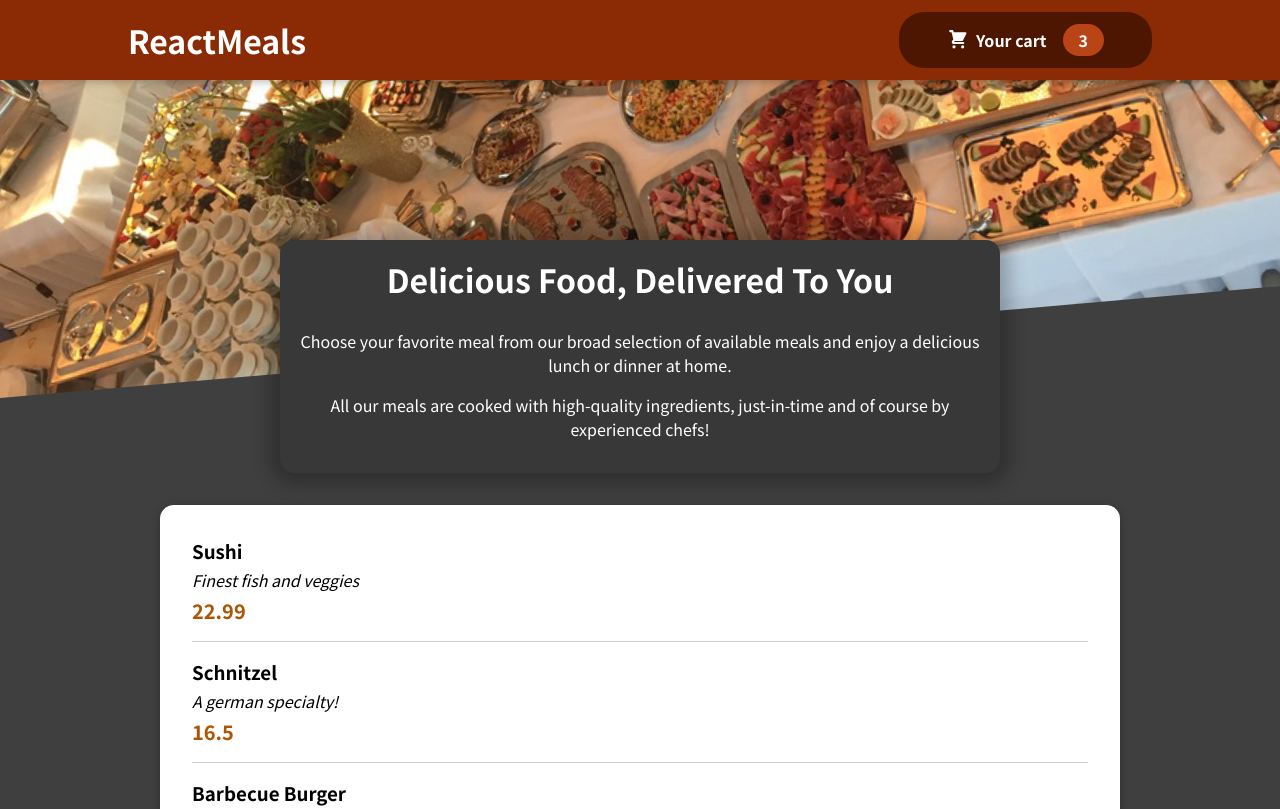
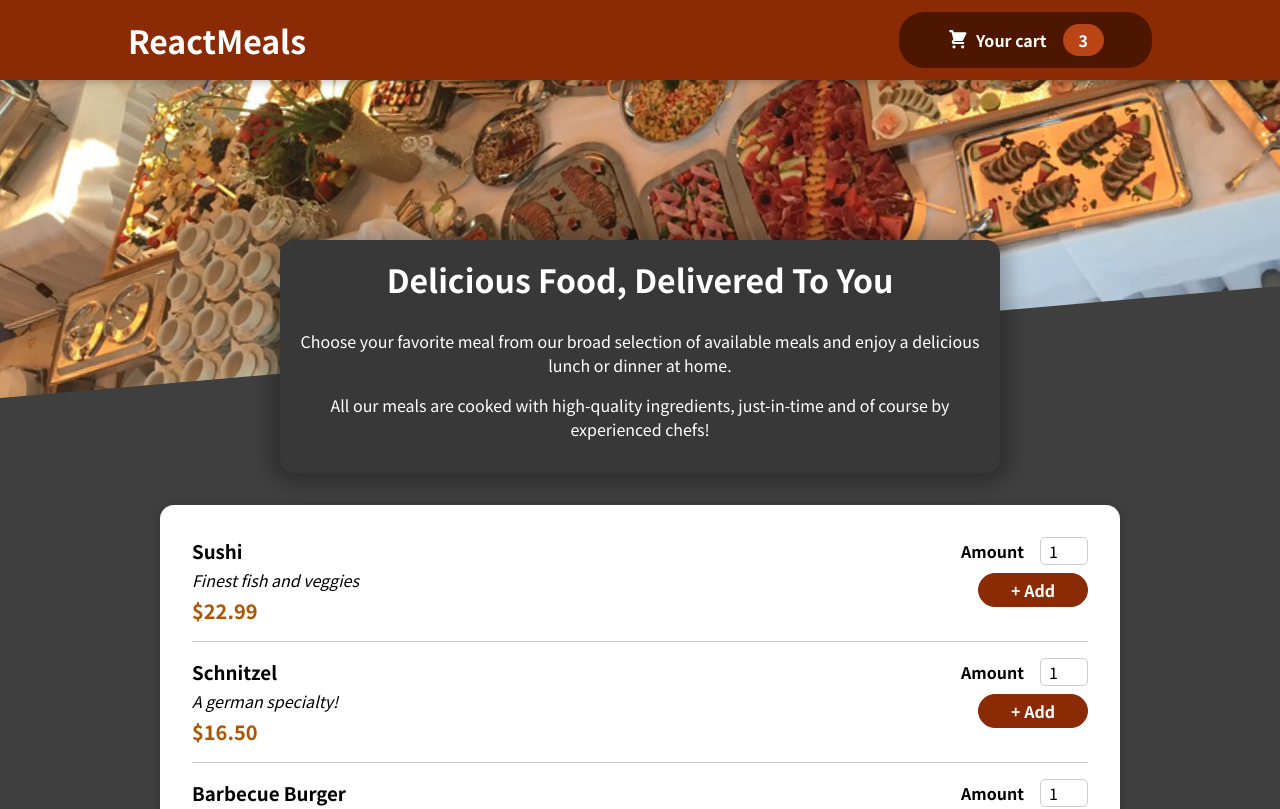
Before and after one commit to MohammedMazher1/Food_Order_App, a React (Create React App) app: page / in a window 1280 px wide. Shown: the top 809 px of the page. Built offline with nearby package versions, Linux system fonts and the light colour scheme.

Commit message:
add mealItemForm to complate the project style

```diff
--- a/src/components/Meals/MealItems/MealItem.js
+++ b/src/components/Meals/MealItems/MealItem.js
@@ -1,15 +1,15 @@
 import classes from "./MealItem.module.css"
-
+import MealItemForm from "./MealItemForm"
 const MealItem = props => {
     const price = `$${props.price.toFixed(2)}`
     return <li className={classes.meal}>
         <div>
             <h3>{props.name}</h3>
             <div className={classes.description}>{props.description}</div>
-            <div className={classes.price }>{props.price}</div>
+            <div className={classes.price}>{price}</div>
         </div>
         <div>
-
+            <MealItemForm />
         </div>
     </li>
 }
--- a/src/components/Meals/MealItems/MealItemForm.js
+++ b/src/components/Meals/MealItems/MealItemForm.js
@@ -0,0 +1,23 @@
+import Input from '../../UI/Input';
+import classes from './MealItemForm.module.css';
+
+const MealItemForm = (props) => {
+  return (
+    <form className={classes.form}>
+      <Input
+        label='Amount'
+        input={{
+          id: 'amount_' + props.id,
+          type: 'number',
+          min: '1',
+          max: '5',
+          step: '1',
+          defaultValue: '1',
+        }}
+      />
+      <button>+ Add</button>
+    </form>
+  );
+};
+
+export default MealItemForm;
--- /dev/null
+++ b/src/components/Meals/MealItems/MealItemForm.module.css
@@ -0,0 +1,20 @@
+.form {
+    text-align: right;
+  }
+
+  .form button {
+    font: inherit;
+    cursor: pointer;
+    background-color: #8a2b06;
+    border: 1px solid #8a2b06;
+    color: white;
+    padding: 0.25rem 2rem;
+    border-radius: 20px;
+    font-weight: bold;
+  }
+
+  .form button:hover,
+  .form button:active {
+    background-color: #641e03;
+    border-color: #641e03;
+  }
--- a/src/components/Meals/Meals.js
+++ b/src/components/Meals/Meals.js
@@ -1,5 +1,6 @@
 import MealsSummary from "./MealsSummary";
 import AvilableMeals from "./AvaiableMeals";
+
 import { Fragment } from "react";
 import AvailableMeals from "./AvaiableMeals";
 
--- /dev/null
+++ b/src/components/UI/Input.js
@@ -0,0 +1,12 @@
+import classes from './Input.module.css';
+
+const Input = (props) => {
+  return (
+    <div className={classes.input}>
+      <label htmlFor={props.input.id}>{props.label}</label>
+      <input {...props.input} />
+    </div>
+  );
+};
+
+export default Input;
--- /dev/null
+++ b/src/components/UI/Input.module.css
@@ -0,0 +1,18 @@
+.input {
+    display: flex;
+    align-items: center;
+    margin-bottom: 0.5rem;
+  }
+
+  .input label {
+    font-weight: bold;
+    margin-right: 1rem;
+  }
+
+  .input input {
+    width: 3rem;
+    border-radius: 5px;
+    border: 1px solid #ccc;
+    font: inherit;
+    padding-left: 0.5rem;
+  }
```
